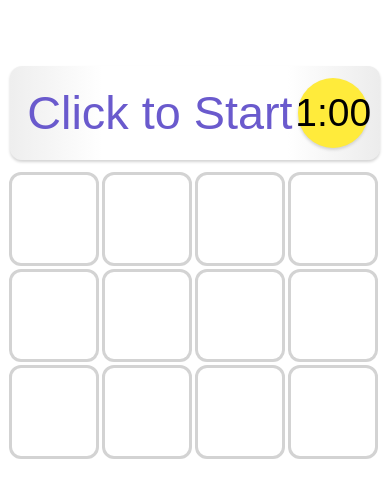
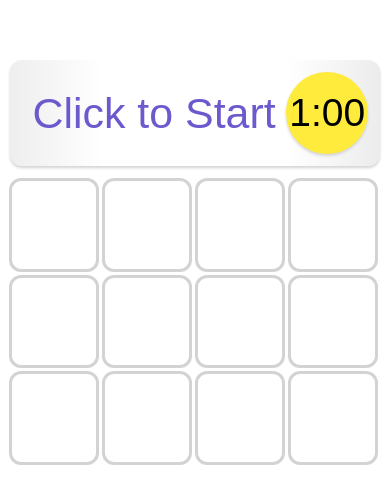
Before and after one commit to MrPaulDev/test_7, a plain HTML site: page index.html in a window 390 px wide. Shown: the part 152-656 px from the top of the page. Drawn offline with Linux system fonts and the light colour scheme.

Commit message:
second1.2

```diff
--- a/JS/app.js
+++ b/JS/app.js
@@ -36,6 +36,7 @@ const color_close = 'snow';
 
 // click's counter
 let count = 0;
+let timer_flag = true;
 
 // create color's for one game
 // clone array with help spred operator ...arr
@@ -62,7 +63,10 @@ const field = document.querySelector('.field')
 function showColor(event) {
 	if(event.target.classList.contains('elem')) {
 		count++;
-		startTimer();
+		if(timer_flag){
+			startTimer()
+			timer_flag = false;
+		};
 
 		const elem = event.target;
 		const order = elem.getAttribute('order')
@@ -141,7 +145,7 @@ function createMessDescript(message, color){
 		fontSize: (innerWidth >= 1199) ? '5vw' :
 					 (innerWidth < 1199 && innerWidth >= 981) ? '7vw':
 					 (innerWidth < 981 && innerWidth >= 767) ? '7vw' :
-					 (innerWidth >= 575) ? '10vw' : '12vw',
+					 (innerWidth >= 575) ? '10vw' : '11vw',
 		color: color,
 	}
 }
--- a/SCSS/style.scss
+++ b/SCSS/style.scss
@@ -219,8 +219,8 @@ html, body{
 		font-size: 12vw;
 	}
 	.timer{
-		height: 18vw;
-		width: 18vw;
+		height: 21vw;
+		width: 21vw;
 	}
 	.time{
 		font-size: 10vw;
```
Also changed, not shown: CSS/style.css.
